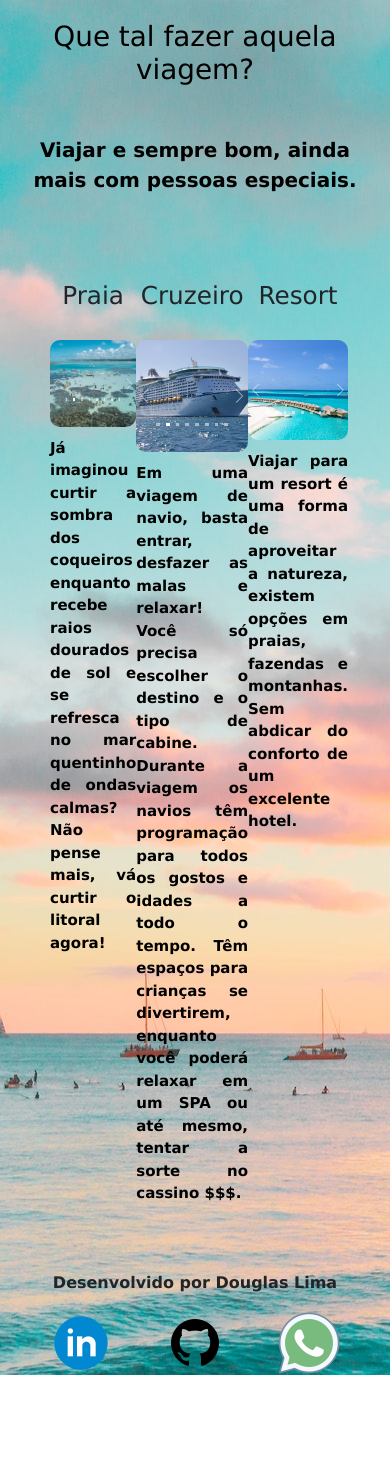
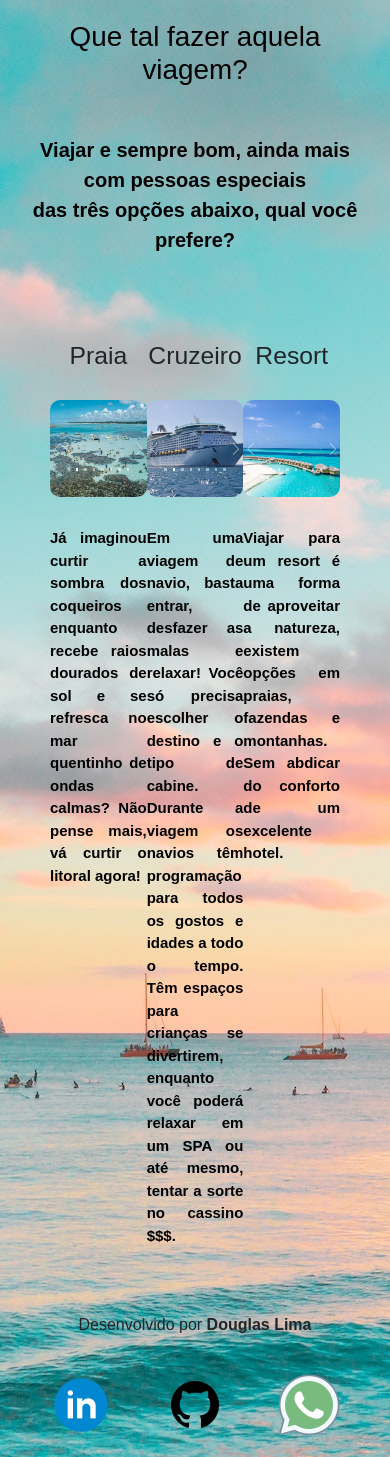
Before and after one commit to Douglaslima93/Pacotes-de-viagem, a React (Create React App) app: page / in a window 390 px wide. Before the commit the page ends 1375 px from the top, so only its background shows below. Built offline with nearby package versions, Linux system fonts and the light colour scheme.

Commit message:
Deixando a pagina responsiva

```diff
--- a/package.json
+++ b/package.json
@@ -1,5 +1,6 @@
 {
   "name": "pacotes-de-viagem",
+  "homepage": "https://github.com/Douglaslima93/Pacotes-de-viagem",
   "version": "0.1.0",
   "private": true,
   "dependencies": {
@@ -15,6 +16,8 @@
   },
   "scripts": {
     "start": "react-scripts start",
+    "predeploy": "npm run build",
+    "deploy": "gh-pages -d build",
     "build": "react-scripts build",
     "test": "react-scripts test",
     "eject": "react-scripts eject"
--- a/src/App.css
+++ b/src/App.css
@@ -4,17 +4,15 @@
 }
 .App {
   text-align: center;
-  font-family: Verdana, Geneva, Tahoma, sans-serif;
-  font-weight: bold;
+  font-family: sans-serif;
   background-image: url('../public/assets/img/fundo3.jpg');
   width: 100%;
 }
 
 .titulo {
   font-size: 20px;
-
+  font-weight: 800;
   color: black;
-
   padding: 20px;
 }
 
@@ -22,6 +20,9 @@
   color: black;
   font-size: 20px;
   padding: 20px;
+  font-weight: 600;
+  box-sizing: border-box;
+  text-align: center;
 }
 
 .pacotes {
@@ -41,7 +42,7 @@
   text-align: justify;
   max-width: 300px;
   color: black;
-  margin-top: 10px;
+  margin-top: 30px;
   font-size: 15px;
   font-weight: 600;
 }
@@ -72,6 +73,22 @@
   flex-direction: row;
   justify-content: center;
   gap: 50px;
+  padding: 20px;
+  font-weight: 600;
+}
+
+@media only screen and (max-device-width: 500px){
+  .pacotes {
+    display: flex;
+    flex-direction: column;
+    justify-content: center;
+    margin-top: 50px;
+    cursor: pointer;
+    align-items: center;
+    gap: 50px;
+  }
+
+
 }
 
 
--- a/src/App.js
+++ b/src/App.js
@@ -15,7 +15,7 @@ function App() {
         </div>
 
         <div className='paragrafo'>
-          <p>Viajar e sempre bom, ainda mais com pessoas especiais.</p>
+          <p>Viajar e sempre bom, ainda mais com pessoas especiais <br></br> das três opções abaixo, qual você prefere?</p>
         </div>
 
       <div className='pacotes'>
```
